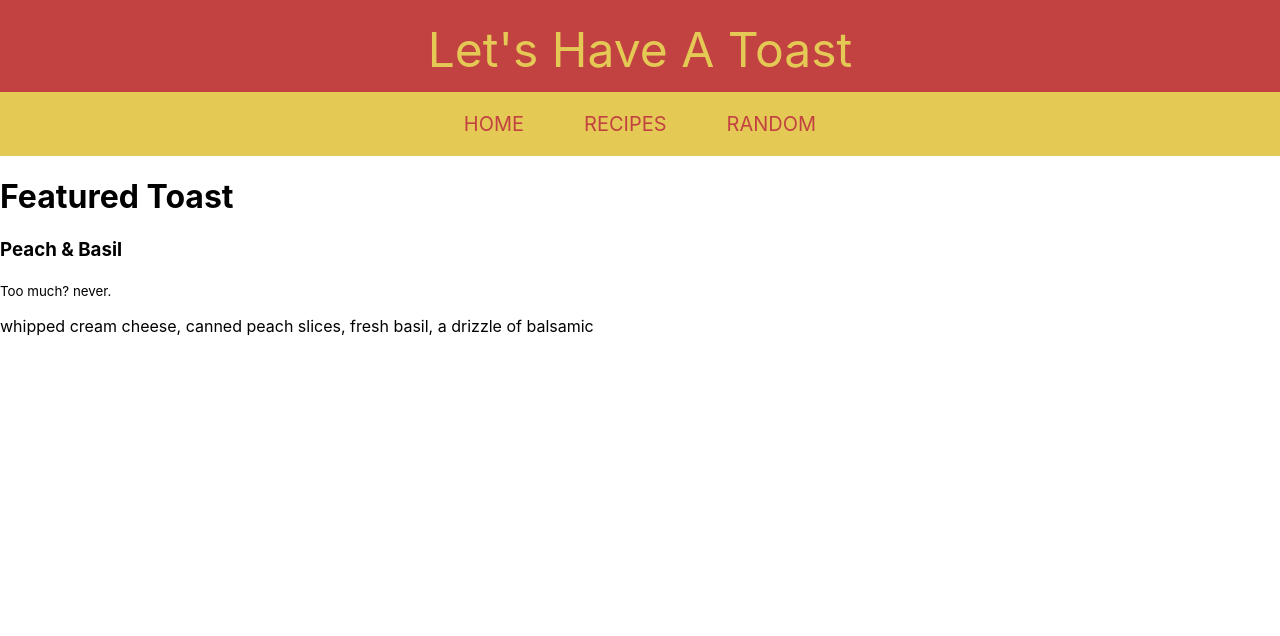
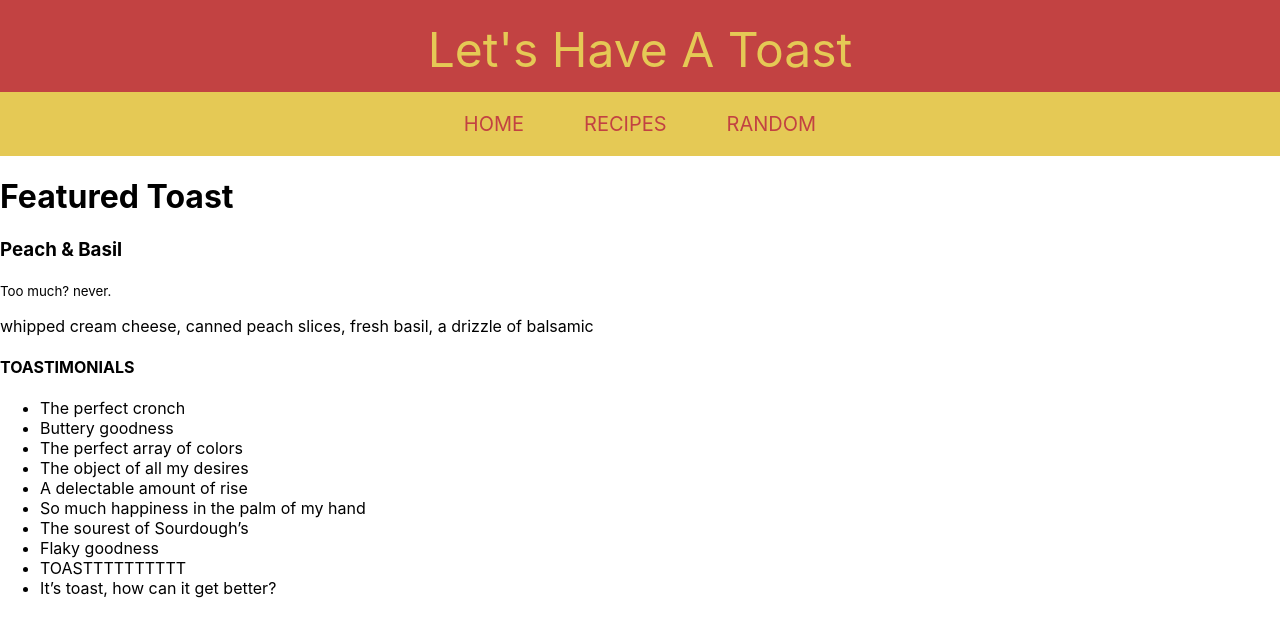
Before and after one commit to elidcraig/lets-have-a-toast, a React (Create React App) app: page / in a window 1280 px wide. Shown: the top 636 px of the page. Built offline with nearby package versions, Linux system fonts and the light colour scheme; data requests are answered from the project's data file.

Commit message:
fetch request to render toastimonials

```diff
--- a/src/components/Toastimonials.js
+++ b/src/components/Toastimonials.js
@@ -9,9 +9,14 @@ function Toastimonials() {
       .then(data => setToastimonials(data))
   }, [])
 
+  const listItems = toastimonials.map(item => <li key={item.id}>{item.toastimonial}</li>)
+
   return (
     <div className='toastimonials'>
-
+      <h4>TOASTIMONIALS</h4>
+      <ul className='toastimonials__list'>
+        {listItems}
+      </ul>
     </div>
   );
 }
```
